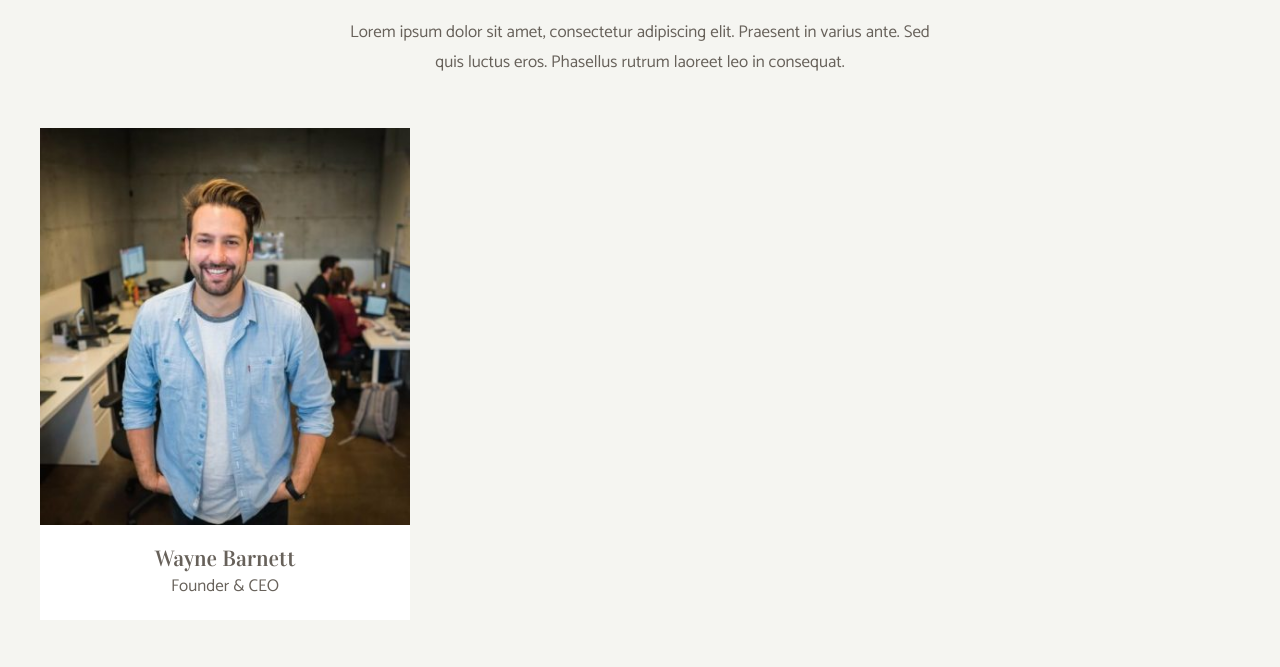
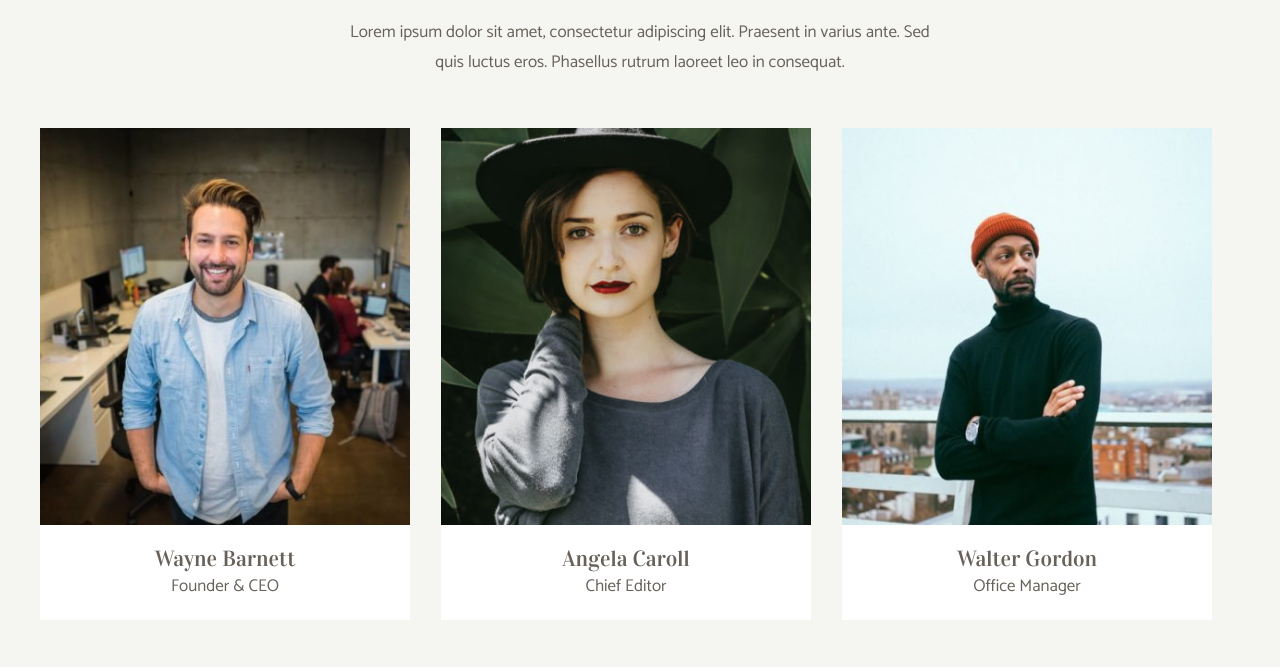
Before and after one commit to UrbanoG2/js-our-team, a plain HTML site: page index.html in a window 1280 px wide. Shown: the part 107-774 px from the top of the page. Drawn offline with Linux system fonts and the light colour scheme; files that its build step writes are made by us from their sources.

Commit message:
first part done

```diff
--- a/index.html
+++ b/index.html
@@ -3,7 +3,6 @@
   <head>
     <meta charset="UTF-8" />
     <title>Our Team</title>
-    <link rel="stylesheet" href="style.css" />
     <link rel="preconnect" href="https://fonts.googleapis.com" />
     <link rel="preconnect" href="https://fonts.gstatic.com" crossorigin />
     <link rel="stylesheet" href="css/style.css">
--- a/js/script.js
+++ b/js/script.js
@@ -30,3 +30,50 @@ const team = [
     image: 'barbara-ramos-graphic-designer.jpg',
   },
 ];
+
+console.log(team[0]);
+
+
+//recupero il mio container dal dom
+
+const container = document.querySelector(".team-container");
+
+//richiamo la funzione creata sotto
+
+createCard(team, container);
+
+
+// una funzione per creare qualcosa nel dom, che va attaccato al container preso in precedenza
+
+function createCard (array, container) {
+
+  container.innerHTML = " ";
+
+  for (let i = 0; i < array.length; i++) {
+
+    const object = array[i];
+
+    //scrivo a mano l'HTML (odio i backtick)
+
+    const containedDiv = `
+      <div class="team-card">
+
+        <div class="card-image">
+          <img src="img/${object.image}" alt="">
+        </div>
+
+
+        <div class="card-text">
+          <h3>${object.name}</h3>
+          <p>${object.role}</p>
+        </div>
+
+      </div>
+
+      `;
+
+    //stampo in pagina ogni volta conservando ciò che ho stampato prima
+
+    container.innerHTML += containedDiv;
+  }
+}
```
